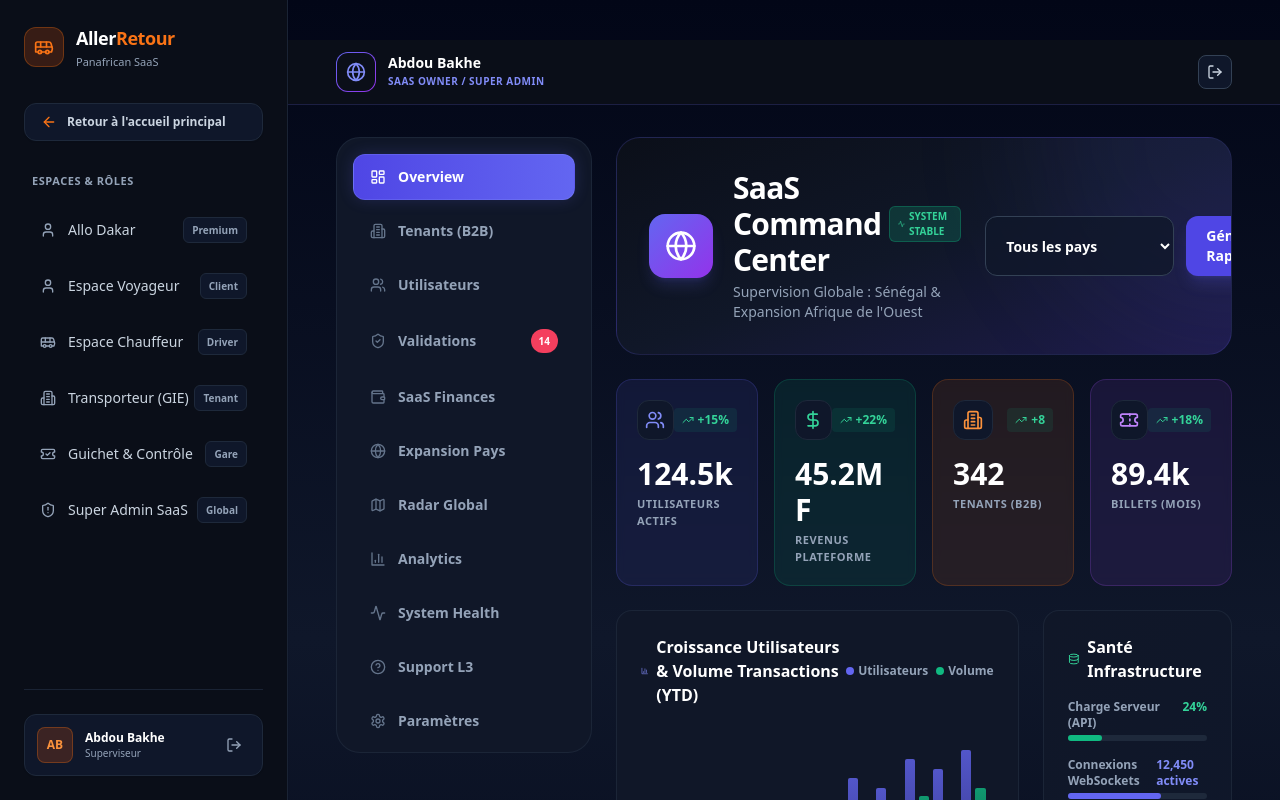
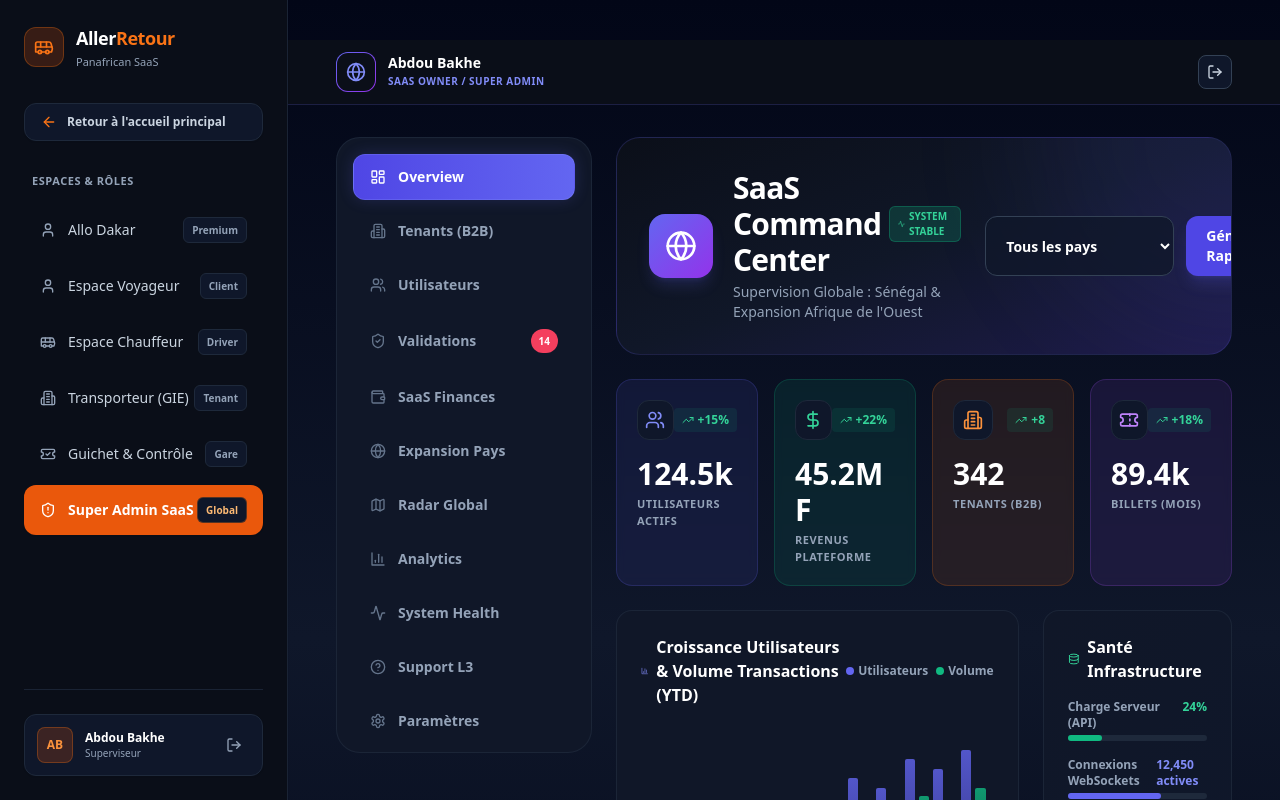
Before and after one commit to migini10/Aller-Retour, a Next.js app in the folder apps/web/: page /dashboard/admin in a window 1280 px wide. Shown: the top 800 px of the page. Built offline with nearby package versions, Linux system fonts and the light colour scheme.

Commit message:
style: fix global scrollbar appearance and synchronize admin routes

```diff
--- a/apps/web/src/app/globals.css
+++ b/apps/web/src/app/globals.css
@@ -10,3 +10,33 @@
     @apply bg-slate-950 text-slate-100 font-sans antialiased selection:bg-orange-500 selection:text-white;
   }
 }
+
+@layer utilities {
+  .scrollbar-hide {
+    -ms-overflow-style: none;
+    scrollbar-width: none;
+  }
+  .scrollbar-hide::-webkit-scrollbar {
+    display: none;
+  }
+}
+
+/* Custom Professional Dark Scrollbars */
+::-webkit-scrollbar {
+  width: 6px;
+  height: 6px;
+}
+::-webkit-scrollbar-track {
+  background: transparent;
+}
+::-webkit-scrollbar-thumb {
+  background: #334155;
+  border-radius: 10px;
+}
+::-webkit-scrollbar-thumb:hover {
+  background: #475569;
+}
+* {
+  scrollbar-width: thin;
+  scrollbar-color: #334155 transparent;
+}
--- a/apps/web/src/components/Sidebar.tsx
+++ b/apps/web/src/components/Sidebar.tsx
@@ -25,8 +25,8 @@ export default function Sidebar({ onLinkClick }: SidebarProps) {
     { name: 'Espace Voyageur', path: '/dashboard/client', icon: User, badge: 'Client' },
     { name: 'Espace Chauffeur', path: '/dashboard/driver', icon: Bus, badge: 'Driver' },
     { name: 'Transporteur (GIE)', path: '/dashboard/carrier', icon: Building2, badge: 'Tenant' },
-    { name: 'Guichet & Contrôle', path: '/dashboard/dispatcher', icon: TicketCheck, badge: 'Gare' },
-    { name: 'Super Admin SaaS', path: '/dashboard/superadmin', icon: ShieldAlert, badge: 'Global' },
+    { name: 'Guichet & Contrôle', path: '/dashboard/station', icon: TicketCheck, badge: 'Gare' },
+    { name: 'Super Admin SaaS', path: '/dashboard/admin', icon: ShieldAlert, badge: 'Global' },
   ];
 
   return (
```
Also changed, not shown: 1 other file (tests, documents, lock files or other folders).
